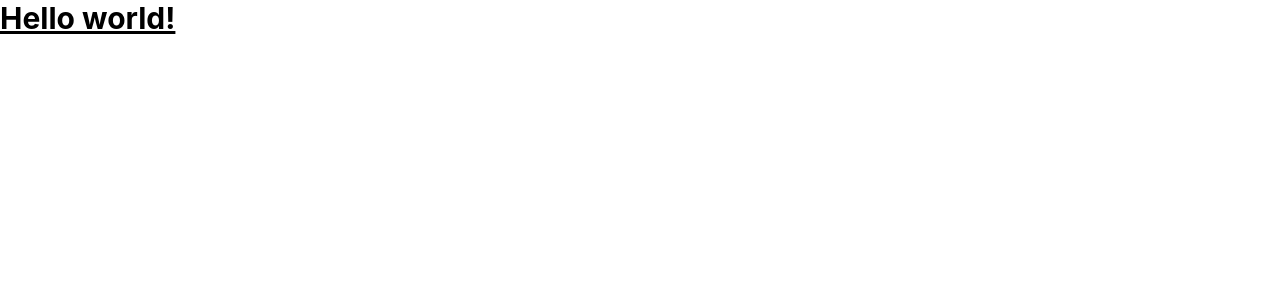
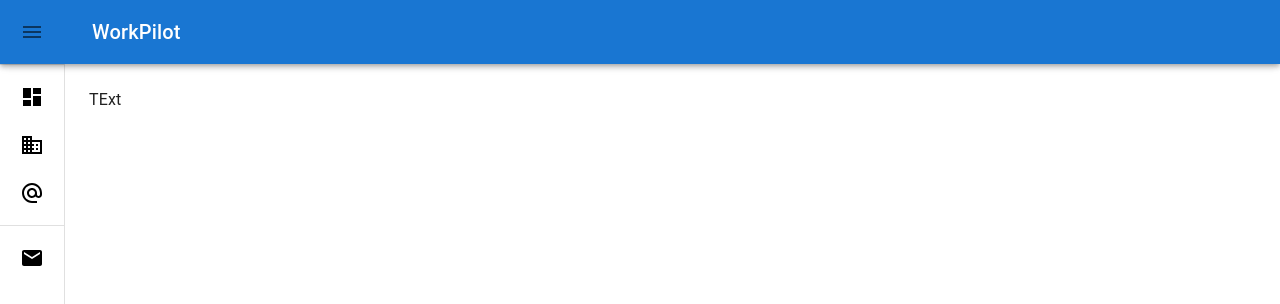
Before and after one commit to swankyhacker/work-pilot, a React (Create React App) app: page / in a window 1280 px wide. Shown: the top 304 px of the page. Built offline with nearby package versions, Linux system fonts and the light colour scheme.

Commit message:
Mail and Sidebar mockup

```diff
--- a/package.json
+++ b/package.json
@@ -5,6 +5,7 @@
   "dependencies": {
     "@emotion/react": "^11.10.6",
     "@emotion/styled": "^11.10.6",
+    "@mui/icons-material": "^5.11.11",
     "@mui/material": "^5.11.12",
     "@testing-library/jest-dom": "^5.16.5",
     "@testing-library/react": "^13.4.0",
--- a/src/App.js
+++ b/src/App.js
@@ -1,9 +1,8 @@
+import EmailClient from "./pages/emailClient";
+import Sidebar from "./components/common/sidebar";
+
 function App() {
-  return (
-    <div className="App border-black">
-      <h1 className="text-3xl font-bold underline">Hello world!</h1>
-    </div>
-  );
+  return <Sidebar />;
 }
 
 export default App;
--- /dev/null
+++ b/src/components/common/sidebar.js
@@ -0,0 +1,154 @@
+import * as React from "react";
+import SidebarTab from "./sidebarTab";
+
+import ChevronLeftIcon from "@mui/icons-material/ChevronLeft";
+import ChevronRightIcon from "@mui/icons-material/ChevronRight";
+import DashboardIcon from "@mui/icons-material/Dashboard";
+import BusinessIcon from "@mui/icons-material/Business";
+import AlternateEmailIcon from "@mui/icons-material/AlternateEmail";
+import MailIcon from "@mui/icons-material/Mail";
+import MenuIcon from "@mui/icons-material/Menu";
+import MuiAppBar from "@mui/material/AppBar";
+import Box from "@mui/material/Box";
+import CssBaseline from "@mui/material/CssBaseline";
+import Divider from "@mui/material/Divider";
+import MuiDrawer from "@mui/material/Drawer";
+import IconButton from "@mui/material/IconButton";
+import List from "@mui/material/List";
+import Toolbar from "@mui/material/Toolbar";
+import Typography from "@mui/material/Typography";
+import { styled, useTheme } from "@mui/material/styles";
+
+export default function Sidebar() {
+  const theme = useTheme();
+  const [open, setOpen] = React.useState(false);
+
+  const handleDrawerOpen = () => {
+    setOpen(true);
+  };
+
+  const handleDrawerClose = () => {
+    setOpen(false);
+  };
+
+  return (
+    <Box sx={{ display: "flex" }}>
+      <CssBaseline />
+      <AppBar position="fixed" open={open}>
+        <Toolbar>
+          <IconButton
+            color="black"
+            aria-label="open drawer"
+            onClick={handleDrawerOpen}
+            edge="start"
+            sx={{
+              marginRight: 5,
+              ...(open && { display: "none" }),
+            }}
+          >
+            <MenuIcon />
+          </IconButton>
+          <Typography variant="h6" noWrap component="div">
+            WorkPilot
+          </Typography>
+        </Toolbar>
+      </AppBar>
+      <Drawer variant="permanent" open={open}>
+        <DrawerHeader>
+          <IconButton onClick={handleDrawerClose}>
+            {theme.direction === "rtl" ? (
+              <ChevronRightIcon />
+            ) : (
+              <ChevronLeftIcon />
+            )}
+          </IconButton>
+        </DrawerHeader>
+        <Divider />
+        <List>
+          <SidebarTab open={open} icon={<DashboardIcon />} text={"Dashboard"} />
+          <SidebarTab open={open} icon={<BusinessIcon />} text={"Stats"} />
+          <SidebarTab
+            open={open}
+            icon={<AlternateEmailIcon />}
+            text={"Contacts"}
+          />
+        </List>
+        <Divider />
+        <List>
+          <SidebarTab open={open} icon={<MailIcon />} text={"Mail"} />
+        </List>
+      </Drawer>
+      <Box component="main" sx={{ flexGrow: 1, p: 3 }}>
+        <DrawerHeader />
+        <Typography paragraph>TExt</Typography>
+      </Box>
+    </Box>
+  );
+}
+
+const drawerWidth = 240;
+
+const openedMixin = (theme) => ({
+  width: drawerWidth,
+  transition: theme.transitions.create("width", {
+    easing: theme.transitions.easing.sharp,
+    duration: theme.transitions.duration.enteringScreen,
+  }),
+  overflowX: "hidden",
+});
+
+const closedMixin = (theme) => ({
+  transition: theme.transitions.create("width", {
+    easing: theme.transitions.easing.sharp,
+    duration: theme.transitions.duration.leavingScreen,
+  }),
+  overflowX: "hidden",
+  width: `calc(${theme.spacing(7)} + 1px)`,
+  [theme.breakpoints.up("sm")]: {
+    width: `calc(${theme.spacing(8)} + 1px)`,
+  },
+});
+
+const DrawerHeader = styled("div")(({ theme }) => ({
+  display: "flex",
+  alignItems: "center",
+  justifyContent: "flex-end",
+  padding: theme.spacing(0, 1),
+  // necessary for content to be below app bar
+  ...theme.mixins.toolbar,
+}));
+
+const AppBar = styled(MuiAppBar, {
+  shouldForwardProp: (prop) => prop !== "open",
+})(({ theme, open }) => ({
+  zIndex: theme.zIndex.drawer + 1,
+  transition: theme.transitions.create(["width", "margin"], {
+    easing: theme.transitions.easing.sharp,
+    duration: theme.transitions.duration.leavingScreen,
+  }),
+  ...(open && {
+    marginLeft: drawerWidth,
+    width: `calc(100% - ${drawerWidth}px)`,
+    transition: theme.transitions.create(["width", "margin"], {
+      easing: theme.transitions.easing.sharp,
+      duration: theme.transitions.duration.enteringScreen,
+    }),
+  }),
+}));
+
+const Drawer = styled(MuiDrawer, {
+  shouldForwardProp: (prop) => prop !== "open",
+})(({ theme, open }) => ({
+  width: drawerWidth,
+  flexShrink: 0,
+  whiteSpace: "nowrap",
+  boxSizing: "border-box",
+  ...(open && {
+    ...openedMixin(theme),
+    "& .MuiDrawer-paper": openedMixin(theme),
+  }),
+  ...(!open && {
+    ...closedMixin(theme),
+    "& .MuiDrawer-paper": closedMixin(theme),
+  }),
+}));
--- /dev/null
+++ b/src/components/common/sidebarTab.js
@@ -0,0 +1,31 @@
+import ListItem from "@mui/material/ListItem";
+import ListItemButton from "@mui/material/ListItemButton";
+import ListItemIcon from "@mui/material/ListItemIcon";
+import ListItemText from "@mui/material/ListItemText";
+import * as React from "react";
+
+export default function SidebarTab({ open, icon, text }) {
+  return (
+    <ListItem key={text} disablePadding sx={{ display: "block" }}>
+      <ListItemButton
+        sx={{
+          minHeight: 48,
+          justifyContent: open ? "initial" : "center",
+          px: 2.5,
+        }}
+      >
+        <ListItemIcon
+          sx={{
+            minWidth: 0,
+            mr: open ? 3 : "auto",
+            justifyContent: "center",
+            color: "black",
+          }}
+        >
+          {icon}
+        </ListItemIcon>
+        <ListItemText primary={text} sx={{ opacity: open ? 1 : 0 }} />
+      </ListItemButton>
+    </ListItem>
+  );
+}
--- /dev/null
+++ b/src/components/emailClient/companyDrawer.js
@@ -0,0 +1,14 @@
+import CompanyItems from "./companyItems";
+
+export default function CompanyDrawers() {
+  return (
+    <div className="w-full h-full items-start pt-14 bg-[#1E1F22]">
+      <div className=" w-full p-1 flex flex-wrap items-center ">
+        <CompanyItems />
+        <CompanyItems />
+        <CompanyItems />
+        <CompanyItems />
+      </div>
+    </div>
+  );
+}
--- /dev/null
+++ b/src/components/emailClient/companyItems.js
@@ -0,0 +1,11 @@
+import Avatar from "@mui/material/Avatar";
+
+export default function CompanyItems() {
+  return (
+    <div className="w-full h-16 my-2 b rounded-lg flex justify-center items-center bg hover:bg-[#333333]">
+      <button>
+        <Avatar alt="Remy Sharp" src="/static/images/avatar/1.jpg" />
+      </button>
+    </div>
+  );
+}
--- /dev/null
+++ b/src/components/emailClient/emailDrawer.js
@@ -0,0 +1,14 @@
+import EmailItems from "./emailItems";
+
+export default function EmailDrawer() {
+  return (
+    <div className="w-full h-full items-start pt-14 bg-[#1E1F22] opacity-90">
+      <div className=" w-full flex flex-wrap items-center ">
+        <EmailItems />
+        <EmailItems />
+        <EmailItems />
+        <EmailItems />
+      </div>
+    </div>
+  );
+}
--- /dev/null
+++ b/src/components/emailClient/emailItems.js
@@ -0,0 +1,17 @@
+export default function EmailItems() {
+  return (
+    <div className="w-full h-28 mx-1 px-4 py-2 shadow-md shadow-black flex-col text-ellipsis box hover:bg-[#333333]">
+      <h5 className="text-white font-bold block">Title</h5>
+      <div className="w-full h-3/4 overflow-hidden text-ellipsis text-white ">
+        This is a long string of text for testing purposes. If this is right,
+        only two line sof text should be rendered and should end in an ellipsis.
+        This is a long string of text for testing purposes. If this is right,
+        only two line sof text should be rendered and should end in an ellipsis.
+        This is a long string of text for testing purposes. If this is right,
+        only two line sof text should be rendered and should end in an ellipsis.
+        This is a long string of text for testing purposes. If this is right,
+        only two line sof text should be rendered and should end in an ellipsis.
+      </div>
+    </div>
+  );
+}
--- /dev/null
+++ b/src/components/emailClient/emailPanel.js
@@ -0,0 +1,7 @@
+export default function EmailPanel() {
+  return (
+    <div className="">
+      <img src={require("../../assets/images/emails/Sample.png")} alt="ss" />
+    </div>
+  );
+}
--- /dev/null
+++ b/src/components/emailClient/rolesDrawer.js
@@ -0,0 +1,12 @@
+import RolesTab from "./rolesTab";
+export default function RolesDrawer() {
+  return (
+    <div className="w-full h-full items-start pt-14 bg-[#2F3136]">
+      <div className=" w-full p-1 flex flex-wrap items-start">
+        <RolesTab />
+        <RolesTab />
+        <RolesTab />
+      </div>
+    </div>
+  );
+}
--- /dev/null
+++ b/src/components/emailClient/rolesTab.js
@@ -0,0 +1,30 @@
+import ClearIcon from "@mui/icons-material/Clear";
+import { CardActionArea } from "@mui/material";
+import Card from "@mui/material/Card";
+import * as React from "react";
+
+export default function RolesTab() {
+  return (
+    <Card
+      sx={{
+        width: "100%",
+        height: 80,
+        backgroundColor: "#3A3C43",
+        margin: 1,
+        borderRadius: 2,
+        boxShadow: "1px 2px",
+      }}
+    >
+      <CardActionArea className="w-full h-full flex">
+        <div className="flex pl-6">
+          <div className="w-4/5 text-white text-center">
+            Software Engineering Intern
+          </div>
+          <div className="w-1/5">
+            <ClearIcon color="error"></ClearIcon>
+          </div>
+        </div>
+      </CardActionArea>
+    </Card>
+  );
+}
--- /dev/null
+++ b/src/pages/emailClient.js
@@ -0,0 +1,23 @@
+import CompanyDrawers from "../components/emailClient/companyDrawer";
+import RolesDrawer from "../components/emailClient/rolesDrawer";
+import EmailDrawer from "../components/emailClient/emailDrawer";
+import EmailPanel from "../components/emailClient/emailPanel";
+
+export default function EmailClient() {
+  return (
+    <div className="w-screen h-screen flex">
+      <div className="w-20 h-full">
+        <CompanyDrawers />
+      </div>
+      <div className="w-2/12 h-full">
+        <RolesDrawer />
+      </div>
+      <div className="w-4/12 h-full">
+        <EmailDrawer />
+      </div>
+      <div className="w-6/12 h-full">
+        <EmailPanel />
+      </div>
+    </div>
+  );
+}
```
Also changed, not shown: src/assets/images/emails/Sample.png (added), 1 other file (tests, documents, lock files or other folders).
